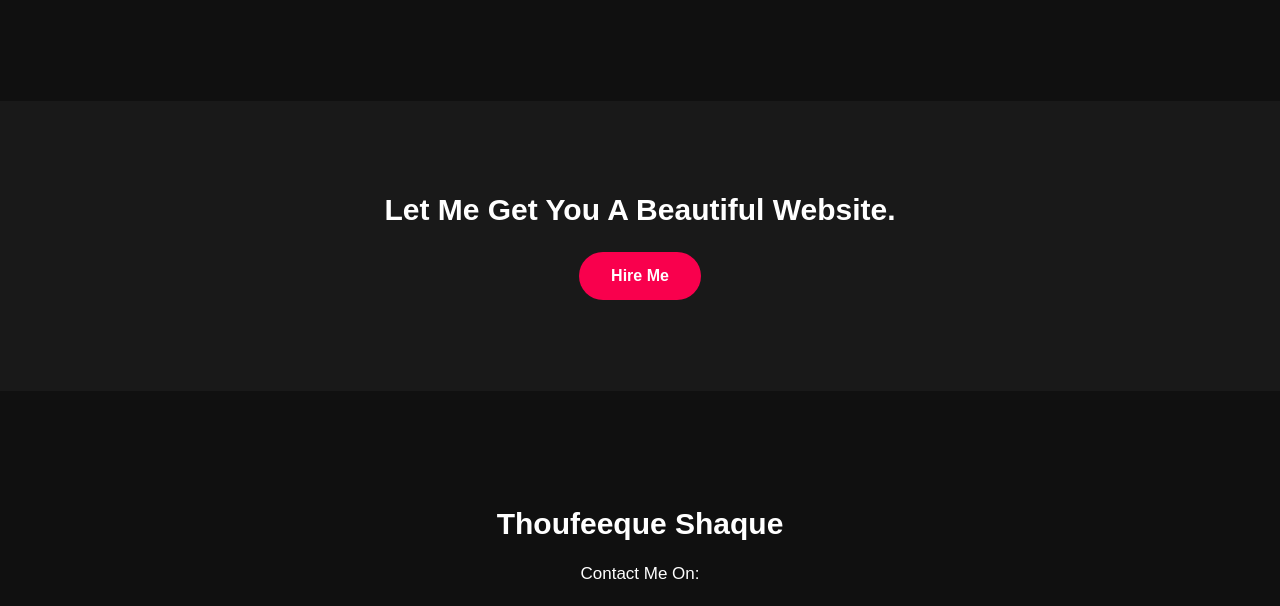
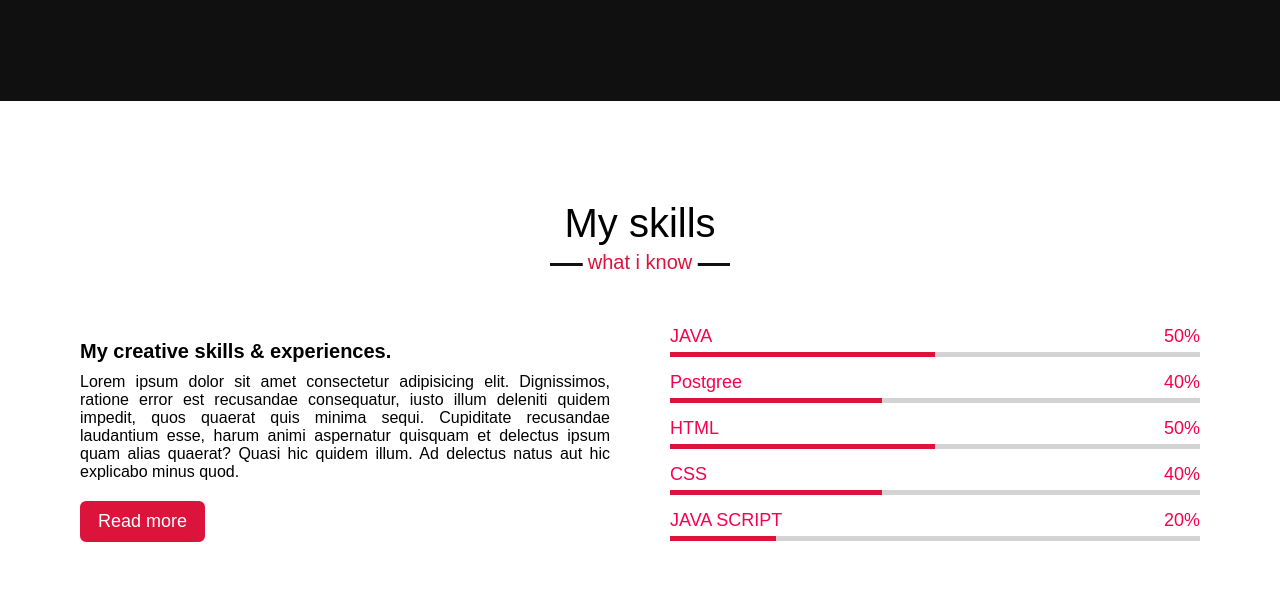
Before and after one commit to Thoufeequeshaque2283/portfolio, a plain HTML site: page index.html in a window 1280 px wide. Shown: the part 2032-2638 px from the top of the page. Drawn offline with Linux system fonts and the light colour scheme.

Commit message:
Add files via upload

```diff
--- a/css/style.css
+++ b/css/style.css
@@ -3,6 +3,7 @@
 	margin: 0;
 	font-family: 'Josefin Sans', sans-serif;
 	box-sizing: border-box;
+    text-decoration: none
 }
 .hero{
 	height: 100vh;
@@ -166,7 +167,7 @@ button:hover{
 	cursor: pointer;
 }
 
-.Skills{
+.ican{
 	background: #101010;
 	width: 100%;
 	padding: 100px 0px;
@@ -235,6 +236,141 @@ h5{
 	border: 2px solid #f9004d;
 	cursor: pointer;
 }
+/*skill*/
+/*.skills{
+	font-family: 'Josefin Sans', sans-serif;
+}
+.max-width{
+    max-width: 1300px;
+    padding: 0 80px;
+    margin: auto;} */
+	section{
+		padding: 100px 0;
+	}
+	.max-width{
+		max-width: 1300px;
+		padding: 0 80px;
+
+	}
+	 .skills{
+		font-family: 'Poppins', sans-serif;
+	}
+
+	.skills .skills-content{
+		display: flex;
+		flex-wrap: wrap;
+		align-items: center;
+		justify-content: space-between;
+	}
+	section .title{
+		position: relative;
+		text-align: center;
+		font-size: 40px;
+		font-weight: 500;
+		margin-bottom: 60px;
+		padding-bottom: 20px;
+		font-family: 'Ubuntu', sans-serif;
+	}
+	section .title::before{
+		content: "";
+		position: absolute;
+		bottom: 0px;
+		left: 50%;
+		width: 180px;
+		height: 3px;
+		background: #111;
+		transform: translateX(-50%);
+	}
+	section .title::after{
+		position: absolute;
+		bottom: -8px;
+		left: 50%;
+		font-size: 20px;
+		color: crimson;
+		padding: 0 5px;
+		background: #fff;
+		transform: translateX(-50%);
+	}
+	/*common end*/
+.skills .skills-content{
+		display: flex;
+    flex-wrap: wrap;
+    align-items: center;
+    justify-content: space-between;
+	}
+.skills .title::after{
+    content: "what i know";
+}
+.skills .skills-content .column{
+    width: calc(50% - 30px);
+}
+.skills .skills-content .left .text{
+    font-size: 20px;
+    font-weight: 600;
+    margin-bottom: 10px;
+}
+.skills .skills-content .left p{
+    text-align: justify;
+}
+.skills .skills-content .left a{
+    display: inline-block;
+    background: crimson;
+    color: #fff;
+    font-size: 18px;
+    font-weight: 500;
+    padding: 8px 16px;
+    margin-top: 20px;
+    border-radius: 6px;
+    border: 2px solid crimson;
+    transition: all 0.3s ease;
+}
+.skills .skills-content .left a:hover{
+    color: crimson;
+    background: none;
+}
+.skills .skills-content .right .bars{
+    margin-bottom: 15px;
+}
+.skills .skills-content .right .info{
+    display: flex;
+    margin-bottom: 5px;
+    align-items: center;
+    justify-content: space-between;
+}
+.skills .skills-content .right span{
+    font-weight: 500;
+    font-size: 18px;
+}
+.skills .skills-content .right .line{
+    height: 5px;
+    width: 100%;
+    background: lightgrey;
+    position: relative;
+}
+.skills .skills-content .right .line::before{
+    content: "";
+    position: absolute;
+    height: 100%;
+    left: 0;
+    top: 0;
+    background: crimson;
+}
+.skills-content .right .html::before{
+    width: 50%;
+}
+.skills-content .right .css::before{
+    width: 40%;
+}
+.skills-content .right .js::before{
+    width: 50%;
+}
+.skills-content .right .php::before{
+    width: 40%;
+}
+.skills-content .right .mysql::before{
+    width: 20%;
+}
+/*skill*/
 .contact-me{
 	width: 100%;
 	height: 290px;
--- a/index.html
+++ b/index.html
@@ -15,10 +15,10 @@
 		<nav>
 			<h2 class="logo">Port<span>folio</span></h2>
 			<ul>
-				<li><a href="#">Home</a></li>
+				<li><a href="#home">Home</a></li>
 				<li><a href="#about_">About Us</a></li>
-				<li><a href="#">Skills</a></li>
-				<li><a href="#">Contact Us</a></li>
+				<li><a href="#ican">Skills</a></li>
+				<li><a href="#contact">Contact Us</a></li>
 			</ul>
 			<a href="#" class="btn">Subscribe</a>
 		</nav>
@@ -41,7 +41,7 @@
 
 	<!----About section start---->
 	<section class="about"  >
-		<div class="main" id="#about_">
+		<div class="main" id="about_">
 			<img src="img/main-img.jpeg">
 			<div class="about-text">
 				<h2>About <tex> Me </tex></h2>
@@ -56,8 +56,8 @@
 		</div>
 	</section>
 
-	<!-----service section start----------->
-	<div class="Skills">
+	<!-----i can section start----------->
+	<div class="ican" id="ican">
 		<div class="title">
 			<h2>Skills</h2>
 		</div>
@@ -100,9 +100,58 @@
 			</div>
 		</div>
 	</div>
-
+	<!-----skill section start----------->
+	<section class="skills" id="skills">
+        <div class="max-width">
+            <h2 class="title">My skills</h2>
+            <div class="skills-content">
+                <div class="column left">
+                    <div class="text">My creative skills & experiences.</div>
+                    <p>Lorem ipsum dolor sit amet consectetur adipisicing elit. Dignissimos, ratione error est recusandae consequatur, iusto illum deleniti quidem impedit, quos quaerat quis minima sequi. Cupiditate recusandae laudantium esse, harum animi aspernatur quisquam et delectus ipsum quam alias quaerat? Quasi hic quidem illum. Ad delectus natus aut hic explicabo minus quod.</p>
+                    <a href="#">Read more</a>
+                </div>
+                <div class="column right">
+                    <div class="bars">
+                        <div class="info">
+                            <span>JAVA</span>
+                            <span>50%</span>
+                        </div>
+                        <div class="line html"></div>
+                    </div>
+                    <div class="bars">
+                        <div class="info">
+                            <span>Postgree</span>
+                            <span>40%</span>
+                        </div>
+                        <div class="line css"></div>
+                    </div>
+                    <div class="bars">
+                        <div class="info">
+                            <span>HTML</span>
+                            <span>50%</span>
+                        </div>
+                        <div class="line js"></div>
+                    </div>
+                    <div class="bars">
+                        <div class="info">
+                            <span>CSS</span>
+                            <span>40%</span>
+                        </div>
+                        <div class="line php"></div>
+                    </div>
+                    <div class="bars">
+                        <div class="info">
+                            <span>JAVA SCRIPT</span>
+                            <span>20%</span>
+                        </div>
+                        <div class="line mysql"></div>
+                    </div>
+                </div>
+            </div>
+        </div>
+    </section>
 	<!------Contact Me------>
-	<div class="contact-me">
+	<div class="contact-me" id="contact">
 		<p>Let Me Get You A Beautiful Website.</p>
 		<a class="button-two" href="#">Hire Me</a>
 	</div>
```
